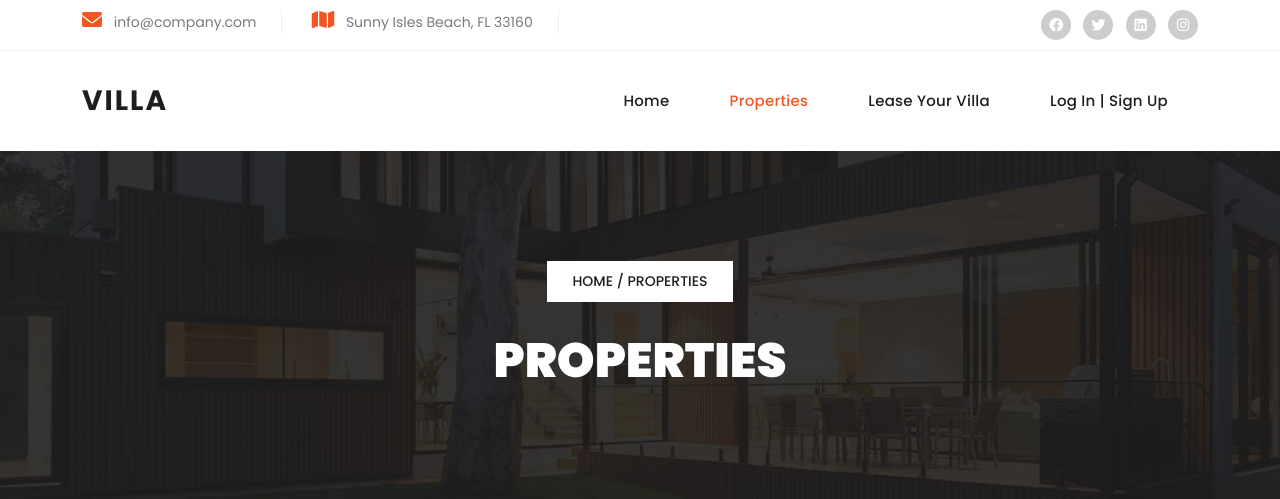
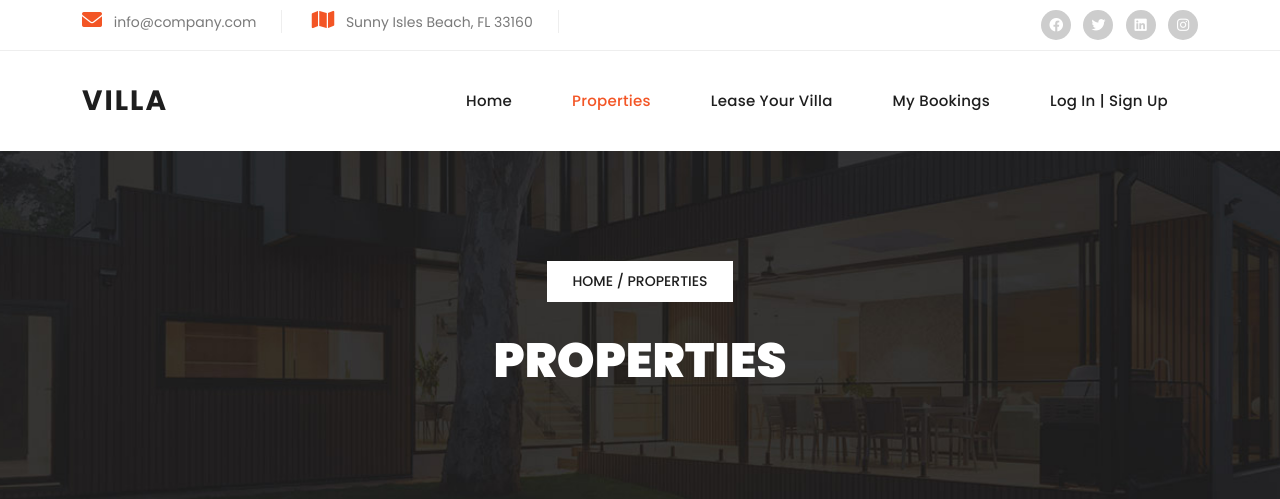
Before and after one commit to oraosmanii/Web2-Villa, a PHP site: page /properties.php in a window 1280 px wide. Shown: the top 499 px of the page. Run offline with PHP 8.4, Linux system fonts and the light colour scheme.

Commit message:
mybookings added te porperties

```diff
--- a/Villa/properties.php
+++ b/Villa/properties.php
@@ -81,6 +81,8 @@ https://templatemo.com/tm-591-villa-agency
 
 
                       <li><a href="lease.php">Lease your villa</a></li>
+                      <li><a href="mybookings.php">My Bookings</a></li>
+
 
                       <li><a href="login.php">Log in | Sign up</a></li>
 
```
